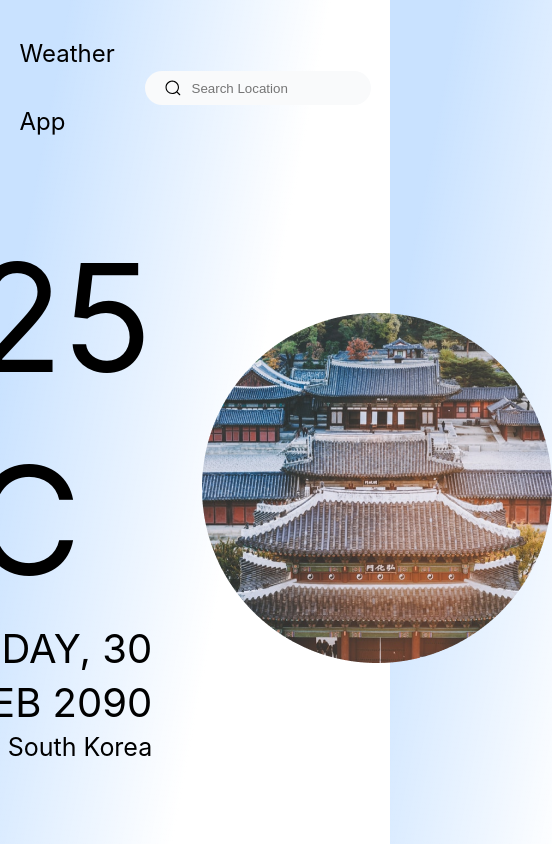
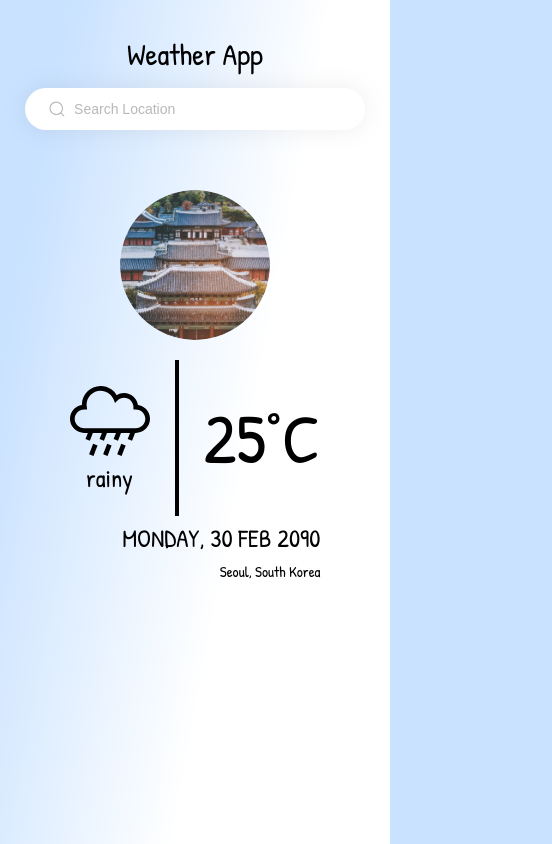
Before and after one commit to Ojay-dev/awesome-weather-app, a plain HTML site: page index.html in a window 390 px wide. Shown: the whole page, 552 px wide, since content can reach past the window. Drawn offline with Linux system fonts and the light colour scheme.

Commit message:
Responsive Adjustment

```diff
--- a/css/style.css
+++ b/css/style.css
@@ -1,6 +1,7 @@
+@import url('https://fonts.googleapis.com/css2?family=Patrick+Hand&display=swap');
 body {
   margin: 0;
-  font-family: "Poppins", -apple-system, BlinkMacSystemFont, "Segoe UI", "Roboto", "Oxygen", "Ubuntu", "Cantarell", "Fira Sans", "Droid Sans", "Helvetica Neue", sans-serif !important;
+  font-family: Patrick Hand, -apple-system, BlinkMacSystemFont, "Segoe UI", "Roboto", "Oxygen", "Ubuntu", "Cantarell", "Fira Sans", "Droid Sans", "Helvetica Neue", sans-serif !important;
   font-style: normal;
   background: linear-gradient(280.67deg, #FFFFFF 39.65%, rgba(255, 255, 255, 0) 87.46%), #C9E2FF;
   -webkit-font-smoothing: antialiased;
@@ -14,8 +15,7 @@ code {
 
 header {
   display: flex;
-  justify-content: space-between;
-  align-items: center;
+  flex-direction: column;
   width: 90%;
   margin: 0 auto;
   padding: 20px 0;
@@ -23,39 +23,53 @@ header {
 }
 
 header .logo {
-  /* font-family: Patrick Hand; */
+  font-family: Patrick Hand;
   font-style: normal;
   font-weight: normal;
-  /* font-size: 23px; */
+  font-size: 30px;
+  text-align: center;
   line-height: 68px;
   color: #000000;
   margin: 0;
 }
 
 header form div {
+  width: 50%;
+  margin: auto;
   display: flex;
   align-items: center;
-  background: #F9FAFB;
-  border-radius: 30px;
+  background: #FFFFFF;
+  border-radius: 40px;
+  filter: drop-shadow(0px 0px 12px rgba(0, 0, 0, 0.068));
+  padding: 12px;
 }
 
 header form svg {
-  width: 18px;
-  padding: 8px;
+  width: 20px;
   margin-left: 11px;
+  fill: rgb(185, 184, 184);
 }
 
 header form input[type="search"] {
-  /* padding: 8px; */
+  width: 100%;
+  padding: 0 8px;
   border: none;
   background: none;
   margin-right: 11 px;
 }
 
-header form input[type="search"]::placeholder {}
+header form input[type="search"]::placeholder {
+  font-size: 14px;
+  color: rgb(185, 184, 184);
+}
 
 header form input[type="search"]:focus {
   outline: none;
+}
+
+main {
+  width: 90%;
+  margin: 0 auto;
 }
 
 main div.current-location {
@@ -78,7 +92,7 @@ main div.current-location {
 }
 
 .current-weather-details>div>div span {
-  /* font-family: Patrick Hand; */
+  font-family: Patrick Hand;
   font-style: normal;
   font-weight: normal;
   font-size: 25px;
@@ -93,7 +107,7 @@ main div.current-location {
 }
 
 .current-weather-details .weather-degree {
-  /* font-family: Patrick Hand; */
+  font-family: Patrick Hand;
   font-style: normal;
   font-weight: normal;
   font-size: 150px;
@@ -102,11 +116,11 @@ main div.current-location {
 }
 
 .current-weather-details h3 {
-  text-align: right;
-  /* font-family: Patrick Hand; */
+  font-family: Patrick Hand;
   font-style: normal;
   font-weight: normal;
   font-size: 40px;
+  text-align: right;
   line-height: 54px;
   text-transform: uppercase;
   color: #000000;
@@ -114,7 +128,7 @@ main div.current-location {
 }
 
 .current-weather-details h4 {
-  /* font-family: Patrick Hand; */
+  font-family: Patrick Hand;
   font-style: normal;
   font-weight: normal;
   font-size: 25px;
@@ -123,3 +137,70 @@ main div.current-location {
   color: #000000;
   margin: 0;
 }
+
+.location-image {
+  width: 350px;
+  height: 350px;
+  position: relative;
+  overflow: hidden;
+  border-radius: 50%;
+}
+
+.location-image>img {
+  margin: 0 auto;
+  height: 100%;
+  width: auto;
+}
+
+@media screen and (max-width: 1024px) {
+  .location-image {
+    width: 250px;
+    height: 250px;
+  }
+}
+
+@media screen and (max-width: 780px) {
+  .current-weather-details .weather-degree {
+    font-size: 100px;
+    line-height: 120px;
+  }
+
+  .current-weather-details h3 {
+    font-size: 25px;
+    line-height: 44px;
+  }
+
+  .current-weather-details h4 {
+    font-size: 15px;
+    line-height: 24px;
+  }
+  .location-image {
+    width: 200px;
+    height: 200px;
+  }
+}
+
+@media screen and (max-width: 768px) {
+  main div.current-location {
+    flex-direction: column-reverse;
+  }
+  .current-weather-details {
+    margin-right: 0;
+  }
+  .location-image {
+    width: 150px;
+    height: 150px;
+    margin-bottom: 20px;
+  }
+}
+
+@media screen and (max-width: 425px) {
+  header form div {
+    width: 90%;
+  }
+
+  .current-weather-details .weather-degree {
+    font-size: 70px;
+    line-height: 80px;
+  }
+}
--- a/index.html
+++ b/index.html
@@ -58,7 +58,7 @@
 
             <span class="vr"></span>
 
-            <span class="weather-degree"> 25 C </span>
+            <span class="weather-degree"> 25&deg;C </span>
           </div>
 
           <h3>MONDAY, 30 FEB 2090</h3>
```
